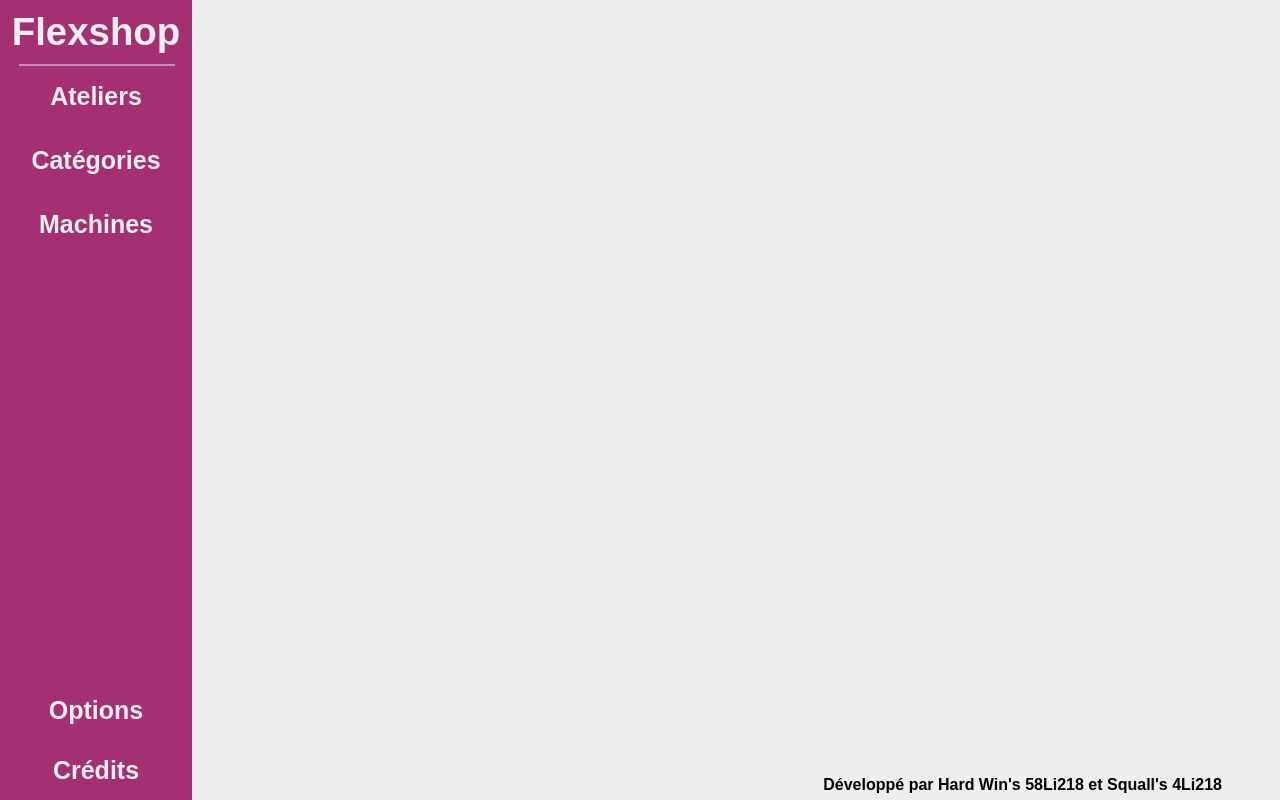
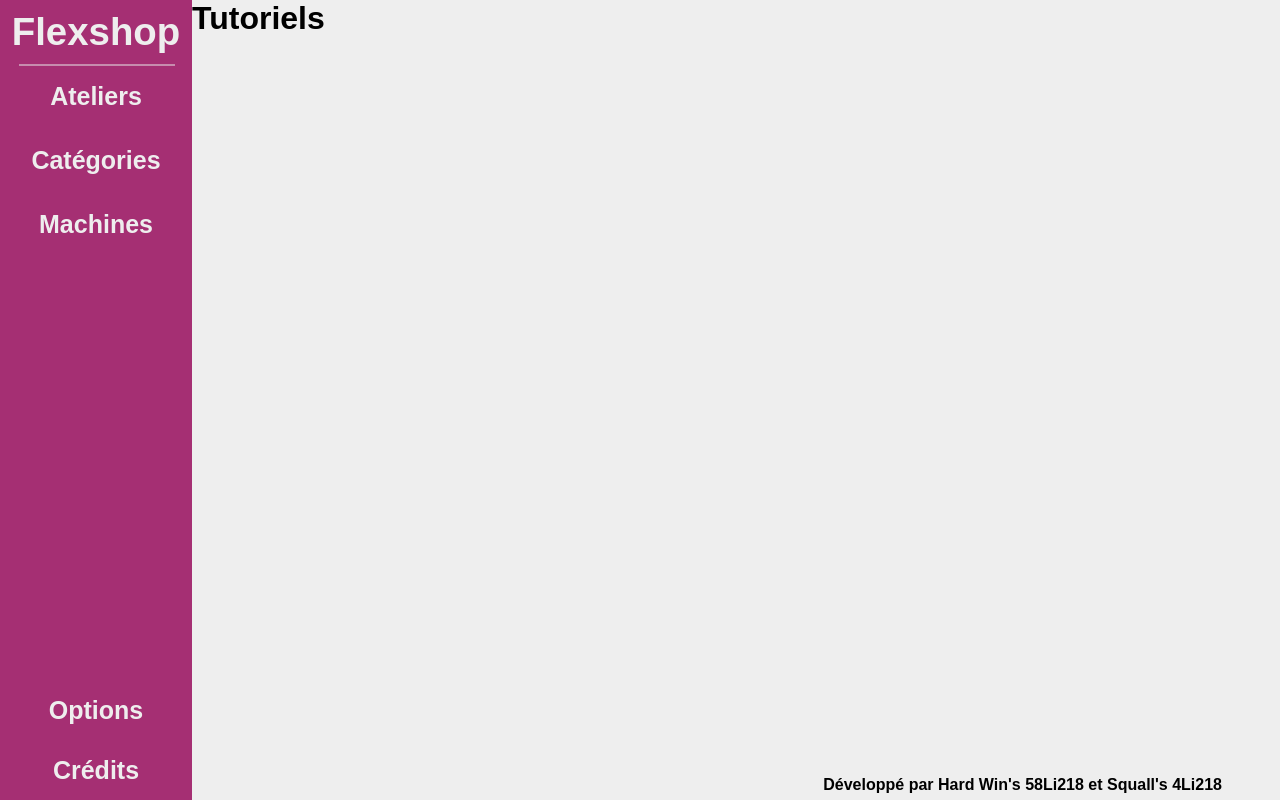
Before and after one commit to Gunlek/Flexshop-Dashboard, a Vue app: page /tutorials in a window 1280 px wide. Built offline with nearby package versions, Linux system fonts and the light colour scheme.

Commit message:
:recycle: (Tutorials) Switch Categories route to Tutorials

```diff
--- a/src/router/index.ts
+++ b/src/router/index.ts
@@ -1,7 +1,7 @@
 import Vue from 'vue'
 import VueRouter, { RouteConfig } from 'vue-router'
-import Home from '../views/Home.vue'
-import Categories from '../views/Categories.vue';
+import Home from '../views/Home.vue';
+import Tutorials from '../views/Tutorials.vue';
 import Machines from '../views/Machines.vue';
 import Workshops from '../views/Workshops.vue';
 
@@ -14,9 +14,9 @@ const routes: Array<RouteConfig> = [
     component: Home
   },
   {
-    path: '/categories',
-    name: 'Categories',
-    component: Categories
+    path: '/tutorials',
+    name: 'Tutorials',
+    component: Tutorials
   },
   {
     path: '/machines',
--- a/src/views/Categories.vue
+++ b/src/views/Tutorials.vue
@@ -1,6 +1,6 @@
 <template>
-    <div class="categories">
-        <h1>Catégories</h1>
+    <div class="tutorials">
+        <h1>Tutoriels</h1>
     </div>
 </template>
 
@@ -8,5 +8,5 @@
     import { Component, Vue } from 'vue-property-decorator';
 
     @Component
-    export default class Categories extends Vue {}
+    export default class Tutorials extends Vue {}
 </script>
```
